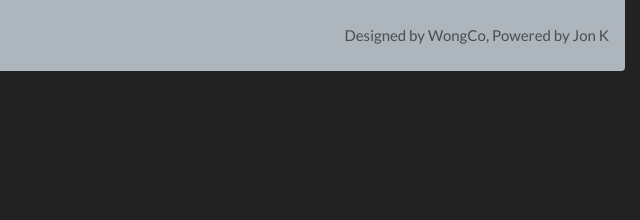
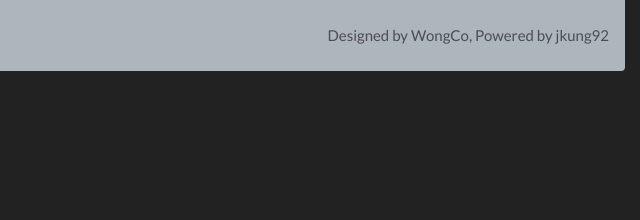
Before and after one commit to wongco/imagely-fe, a plain HTML site: page index.html in a window 1280 px wide. Shown: the full height of the page, 640-1280 px from the left. Drawn offline with nearby package versions, Linux system fonts and the light colour scheme.

Commit message:
update main page credits

```diff
--- a/index.html
+++ b/index.html
@@ -37,7 +37,7 @@
         <ul class="navbar-nav mr-auto">
           <li class="nav-item"><a class="nav-link" href="/">Home</a></li>
         </ul>
-        <span class="navbar-text">Designed by WongCo, Powered by Jon K</span>
+        <span class="navbar-text">Designed by WongCo, Powered by jkung92</span>
       </div>
     </nav>
 
```
